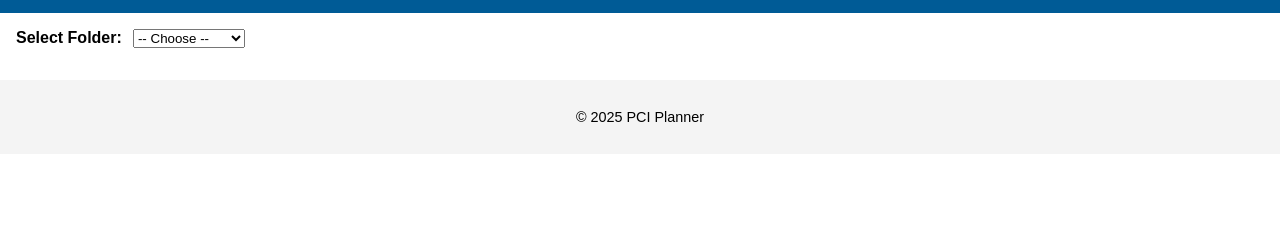
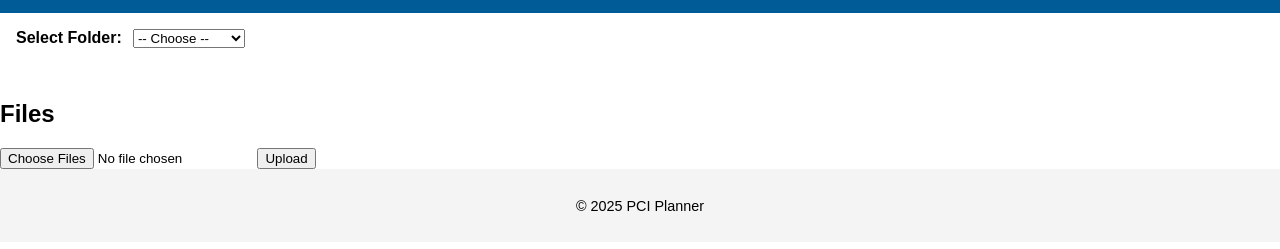
Before and after one commit to aloc23/pci_project_file_viewer, a plain HTML site: page index.html in a window 1280 px wide. Shown: the part 69-318 px from the top of the page. Drawn offline with Linux system fonts and the light colour scheme.

Commit message:
Update index.html

```diff
--- a/index.html
+++ b/index.html
@@ -27,6 +27,15 @@
     </section>
     <iframe id="fileViewer" class="viewer" hidden></iframe>
   </main>
+  <!-- Add to your Files tab section -->
+<section id="filesTab" class="tab-content hidden files-tab">
+  <h2>Files</h2>
+  <form id="fileUploadForm" enctype="multipart/form-data">
+    <input type="file" id="fileInput" multiple>
+    <button type="submit">Upload</button>
+  </form>
+  <div id="filesTabContent"></div>
+</section>
   <footer>
     <p>&copy; 2025 PCI Planner</p>
   </footer>
```
